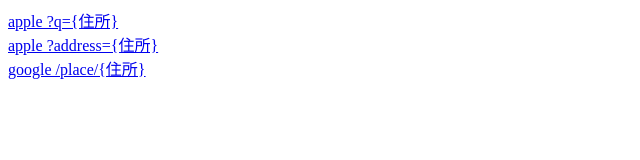
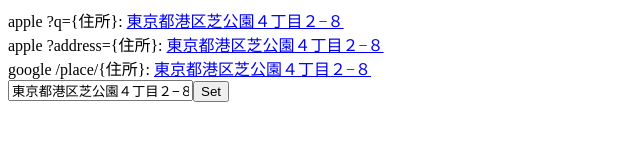
Before and after one commit to KadoTomohiro/MapAddress, a plain HTML site: page index.html in a window 1280 px wide. Shown: the whole page, without its empty margins (0-640 px from the left). Drawn offline with Linux system fonts and the light colour scheme.

Commit message:
change editable address

```diff
--- a/index.html
+++ b/index.html
@@ -8,13 +8,38 @@
     <title>Document</title>
 </head>
 <body>
-<a href="https://maps.apple.com/?q=東京都港区芝公園４丁目２−８">apple ?q={住所}</a
+apple ?q={住所}: <a href="https://maps.apple.com/?q=" id="apple-q"></a
 >
 <br/>
-<a href="https://maps.apple.com/?address=東京都港区芝公園４丁目２−８">apple ?address={住所}</a
+apple ?address={住所}: <a href="https://maps.apple.com/?address=" id="apple-address"></a
 >
 <br/>
-<a href="https://www.google.co.jp/maps/place/東京都港区芝公園４丁目２−８">google /place/{住所}</a
+google /place/{住所}: <a href="https://www.google.co.jp/maps/place/" id="google"></a
 >
+
+<br>
+<input type="text" id="address" placeholder="住所を変更できます" value="東京都港区芝公園４丁目２−８"><button onclick="setAddress()">Set</button>
+
+<script>
+
+    const addressTemplate = {
+        "apple-q": "https://maps.apple.com/?q=",
+        "apple-address": "https://maps.apple.com/?address=",
+        "google": "https://www.google.co.jp/maps/place/",
+    }
+
+    function setAddress() {
+        const addressInput = document.querySelector('#address')
+        const anchors = document.querySelectorAll('a')
+        console.log(addressInput)
+        const value = addressInput.value
+        anchors.forEach(a => {
+            a.href = `${addressTemplate[a.id]}${value}`
+            a.innerText = value;
+        })
+    }
+
+    setAddress();
+</script>
 </body>
 </html>
```
